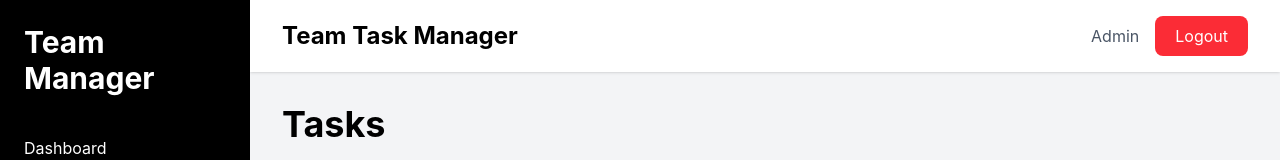
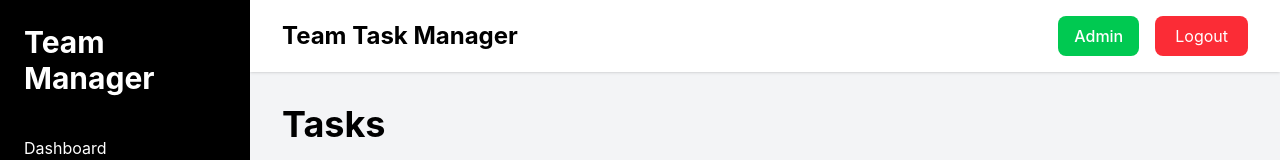
Before and after one commit to uditkumar08/TeamTaskManager, a React app in the folder frontend/: page /tasks in a window 1280 px wide. Shown: the top 160 px of the page. Built offline with nearby package versions, Linux system fonts and the light colour scheme; no server answers; sample sign-in values are in the browser's storage; the HTML template or start-up script is replaced by a standard one.

Commit message:
Added role badge in navbar

```diff
--- a/frontend/src/components/Navbar.jsx
+++ b/frontend/src/components/Navbar.jsx
@@ -3,6 +3,8 @@ import { useNavigate } from "react-router-dom"
 function Navbar() {
 
   const navigate = useNavigate()
+
+  const role = localStorage.getItem("role")
 
   const logout = () => {
 
@@ -22,9 +24,15 @@ function Navbar() {
 
       <div className="flex items-center gap-4">
 
-        <p className="text-gray-600 capitalize">
-          {localStorage.getItem("role")}
-        </p>
+        <div
+          className={`px-4 py-2 rounded-lg font-medium text-white capitalize
+          ${role === "admin"
+            ? "bg-green-500"
+            : "bg-blue-500"
+          }`}
+        >
+          {role}
+        </div>
 
         <button
           onClick={logout}
```
